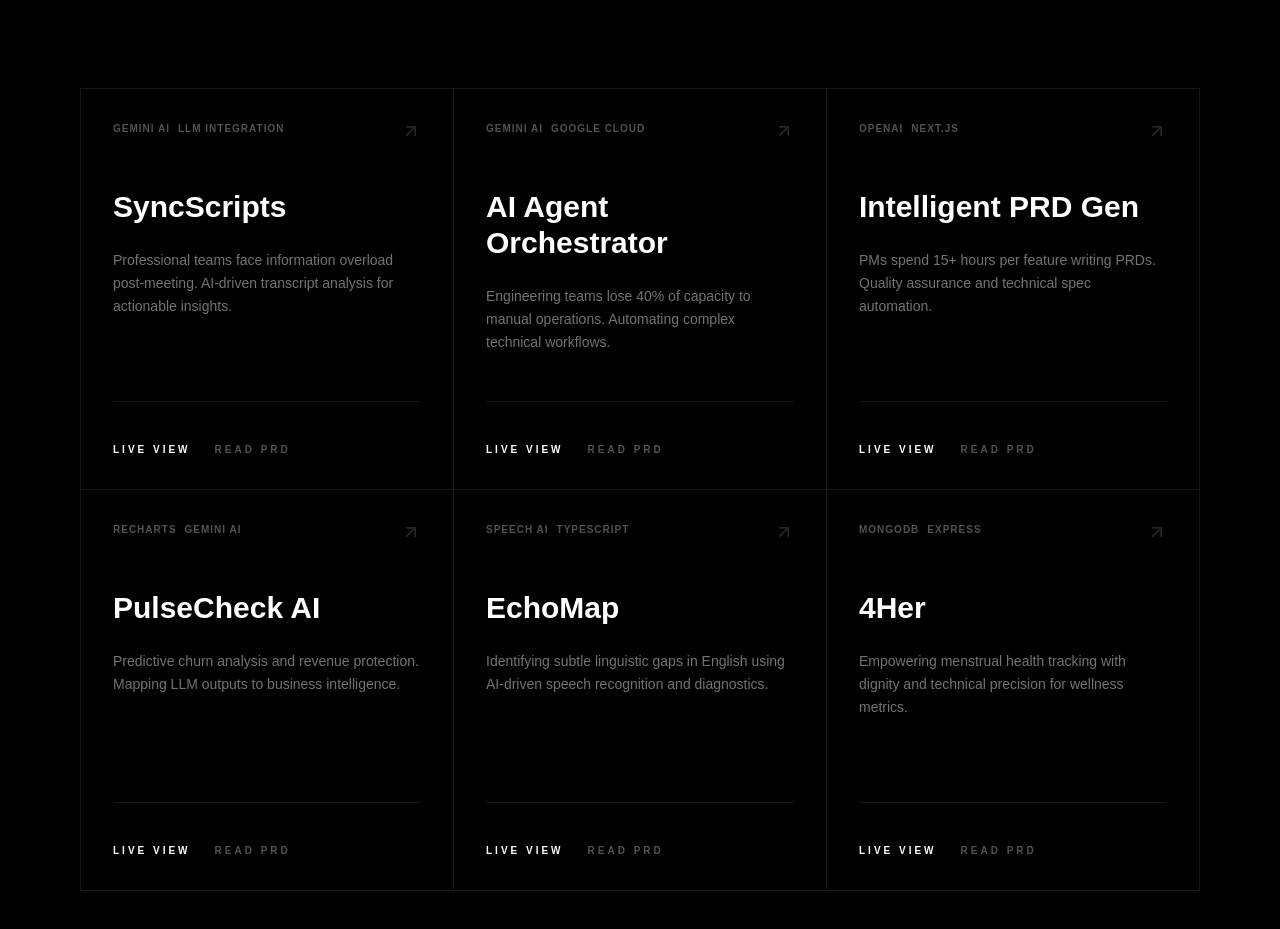
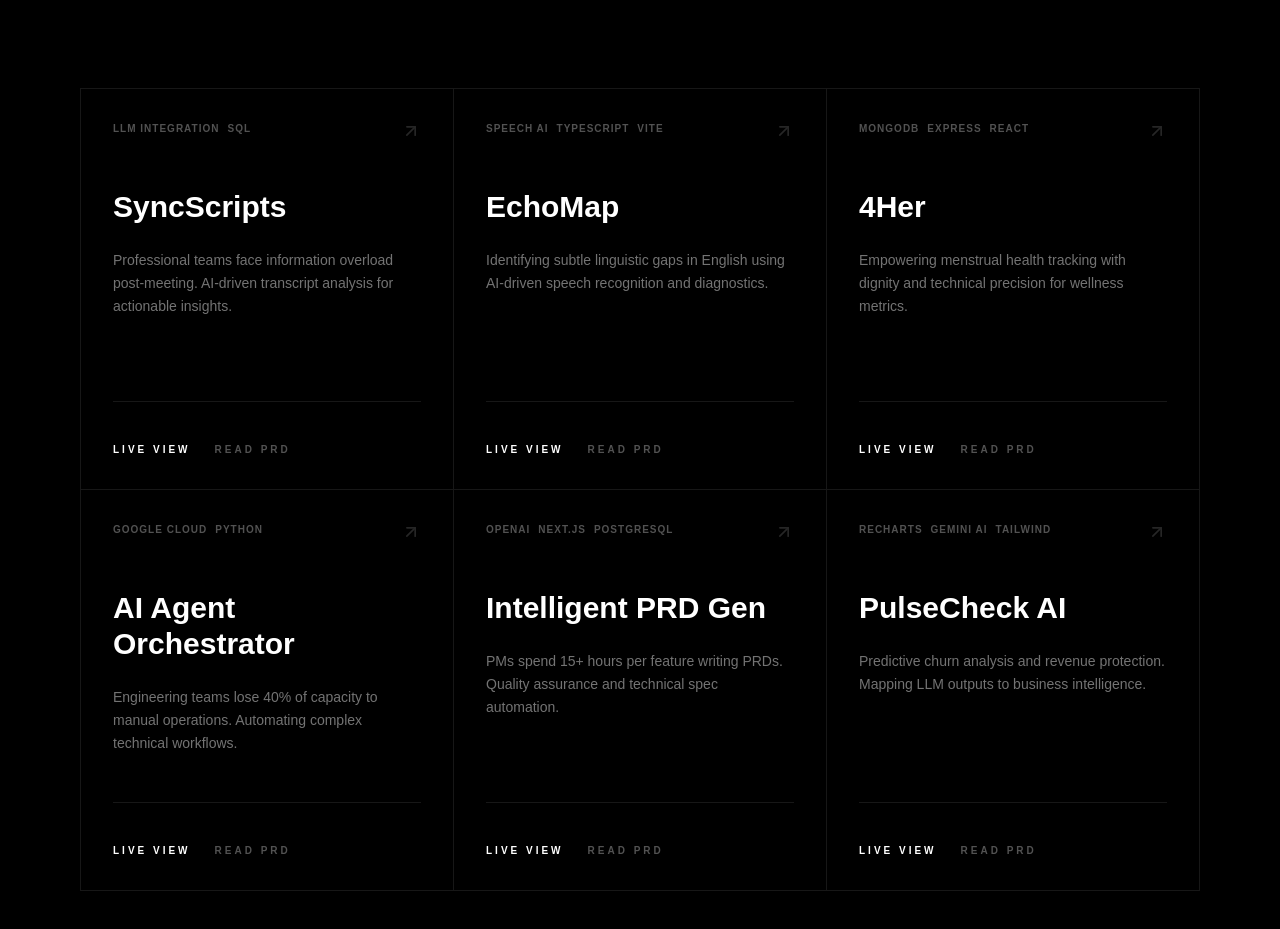
Before and after one commit to therealrawat/portfolio, a React (Vite) app: page / in a window 1280 px wide. Shown: the part 1855-2784 px from the top of the page. Built offline with nearby package versions, Linux system fonts and the light colour scheme.

Commit message:
feat: update Projects component by refining project entries and adjusting tag display logic

```diff
--- a/src/components/Projects.tsx
+++ b/src/components/Projects.tsx
@@ -5,14 +5,28 @@
   {
     title: 'SyncScripts',
     problem: 'Professional teams face information overload post-meeting. AI-driven transcript analysis for actionable insights.',
-    tags: ['Gemini AI', 'LLM Integration', 'TypeScript'],
+    tags: ['LLM Integration', 'SQL'],
     liveUrl: 'https://syncscripts.netlify.app/',
     caseStudyUrl: 'https://drive.google.com/file/d/1xxIGKOABNoZG3CJZFtJGcnBue6ZnAqBX/view?usp=drive_link',
   },
   {
+    title: 'EchoMap',
+    problem: 'Identifying subtle linguistic gaps in English using AI-driven speech recognition and diagnostics.',
+    tags: ['Speech AI', 'TypeScript', 'Vite'],
+    liveUrl: 'https://echo-map.netlify.app/',
+    caseStudyUrl: 'https://drive.google.com/file/d/1qgzbImMw64QSZPnS2o3smqBu3XvGHzpH/view?usp=drive_link',
+  },
+  {
+    title: '4Her',
+    problem: 'Empowering menstrual health tracking with dignity and technical precision for wellness metrics.',
+    tags: ['MongoDB', 'Express', 'React'],
+    liveUrl: 'https://the4her.netlify.app/',
+    caseStudyUrl: 'https://drive.google.com/file/d/129ssK2BYRBFnUTGMo6yYc9sb5awPVW-s/view?usp=drive_link',
+  },
+  {
     title: 'AI Agent Orchestrator',
     problem: 'Engineering teams lose 40% of capacity to manual operations. Automating complex technical workflows.',
-    tags: ['Gemini AI', 'Google Cloud', 'Python'],
+    tags: ['Google Cloud', 'Python'],
     liveUrl: '#',
     caseStudyUrl: '#',
   },
@@ -29,20 +43,6 @@
     tags: ['Recharts', 'Gemini AI', 'Tailwind'],
     liveUrl: '#',
     caseStudyUrl: '#',
-  },
-  {
-    title: 'EchoMap',
-    problem: 'Identifying subtle linguistic gaps in English using AI-driven speech recognition and diagnostics.',
-    tags: ['Speech AI', 'TypeScript', 'Vite'],
-    liveUrl: 'https://echo-map.netlify.app/',
-    caseStudyUrl: 'https://drive.google.com/file/d/1qgzbImMw64QSZPnS2o3smqBu3XvGHzpH/view?usp=drive_link',
-  },
-  {
-    title: '4Her',
-    problem: 'Empowering menstrual health tracking with dignity and technical precision for wellness metrics.',
-    tags: ['MongoDB', 'Express', 'React'],
-    liveUrl: 'https://the4her.netlify.app/',
-    caseStudyUrl: 'https://drive.google.com/file/d/129ssK2BYRBFnUTGMo6yYc9sb5awPVW-s/view?usp=drive_link',
   },
 ];
 
@@ -98,8 +98,8 @@
             >
               <div>
                 <div className="flex justify-between items-start mb-12">
-                   <div className="flex flex-wrap gap-2">
-                    {project.tags.slice(0, 2).map((tag) => (
+                  <div className="flex flex-wrap gap-2">
+                    {project.tags.slice(0, 3).map((tag) => (
                       <span
                         key={tag}
                         className="text-[10px] uppercase tracking-widest text-neutral-600 font-bold"
```
